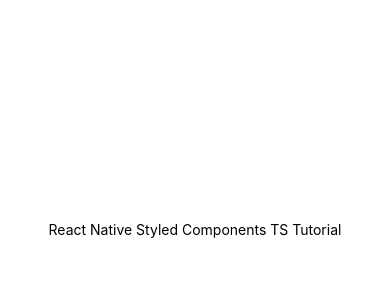
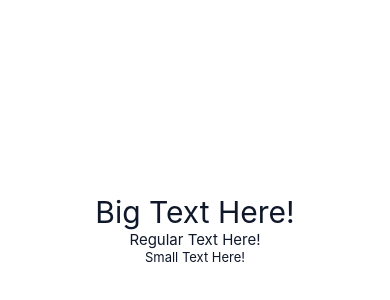
Before and after one commit to iaxelrad/StyledComponentsTS, a React Native app: screen / in a window 390 px wide. Shown: the part 200-500 px from the top of the page. Built offline with nearby package versions, Linux system fonts and the light colour scheme.

Commit message:
Text Components for any situation

```diff
--- a/src/App.tsx
+++ b/src/App.tsx
@@ -1,11 +1,15 @@
 import React, { FunctionComponent } from 'react';
-import { Text } from 'react-native';
 import MainContainer from './components/Containers/MainContainer';
+import BigText from './components/Texts/BigText';
+import RegularText from './components/Texts/RegularText';
+import SmallText from './components/Texts/SmallText';
 
 const App: FunctionComponent = () => {
   return (
     <MainContainer>
-      <Text>React Native Styled Components TS Tutorial</Text>
+      <BigText>Big Text Here!</BigText>
+      <RegularText>Regular Text Here!</RegularText>
+      <SmallText>Small Text Here!</SmallText>
     </MainContainer>
   );
 };
--- /dev/null
+++ b/src/components/Texts/BigText.tsx
@@ -0,0 +1,18 @@
+import React, { FunctionComponent } from 'react';
+import styled from 'styled-components/native';
+
+import { colors } from '../colors';
+import { TextProps } from './types';
+const { black } = colors;
+
+const StyledText = styled.Text`
+  font-size: 30px;
+  color: ${black};
+  text-align: left;
+`;
+
+const BigText: FunctionComponent<TextProps> = props => {
+  return <StyledText style={props.style}>{props.children}</StyledText>;
+};
+
+export default BigText;
--- /dev/null
+++ b/src/components/Texts/RegularText.tsx
@@ -0,0 +1,18 @@
+import React, { FunctionComponent } from 'react';
+import styled from 'styled-components/native';
+
+import { colors } from '../colors';
+import { TextProps } from './types';
+const { black } = colors;
+
+const StyledText = styled.Text`
+  font-size: 15px;
+  color: ${black};
+  text-align: left;
+`;
+
+const RegularText: FunctionComponent<TextProps> = props => {
+  return <StyledText style={props.style}>{props.children}</StyledText>;
+};
+
+export default RegularText;
--- /dev/null
+++ b/src/components/Texts/SmallText.tsx
@@ -0,0 +1,18 @@
+import React, { FunctionComponent } from 'react';
+import styled from 'styled-components/native';
+
+import { colors } from '../colors';
+import { TextProps } from './types';
+const { black } = colors;
+
+const StyledText = styled.Text`
+  font-size: 13px;
+  color: ${black};
+  text-align: left;
+`;
+
+const SmallText: FunctionComponent<TextProps> = props => {
+  return <StyledText style={props.style}>{props.children}</StyledText>;
+};
+
+export default SmallText;
--- /dev/null
+++ b/src/components/Texts/types.tsx
@@ -0,0 +1,7 @@
+import { ReactNode } from 'react';
+import { StyleProp, TextStyle } from 'react-native';
+
+export interface TextProps {
+  children: ReactNode;
+  style?: StyleProp<TextStyle>;
+}
```
